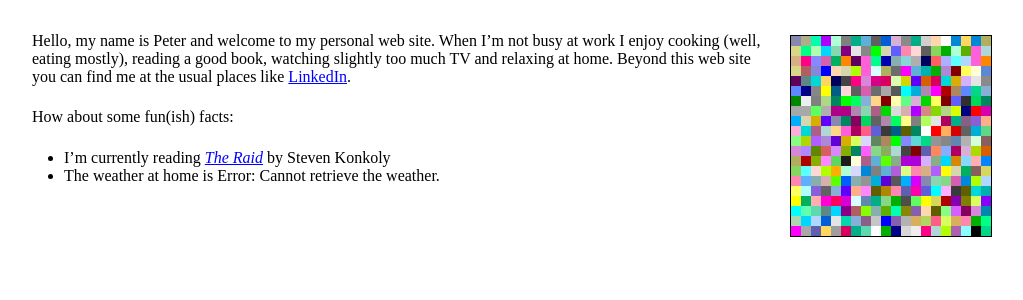
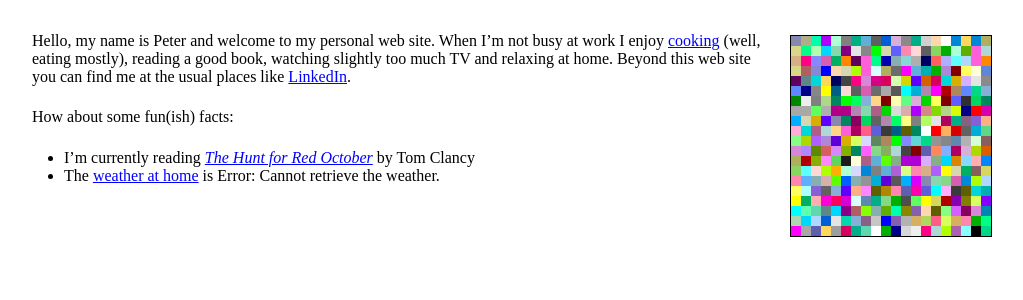
Before and after one commit to plindstrom/plind.us, a PHP site: page / in a window 1280 px wide. Shown: the part 86-386 px from the top of the page, without its empty margins (128-1151 px from the left). Run offline with PHP 8.4, Linux system fonts and the light colour scheme; data that the repository does not hold is empty.

Commit message:
Updated currently reading.

```diff
--- a/www/index.php
+++ b/www/index.php
@@ -6,11 +6,11 @@
 ?>
 	<main>
 		<div class="satori" id="satori"></div>
-		<p>Hello, my name is Peter and welcome to my personal web site.  When I&rsquo;m not busy at work I enjoy cooking (well, eating mostly), reading a good book, watching slightly too much TV and relaxing at home. Beyond this web site you can find me at the usual places like <a href="https://www.linkedin.com/in/pclindstrom">LinkedIn</a>.</p>
+		<p>Hello, my name is Peter and welcome to my personal web site.  When I&rsquo;m not busy at work I enjoy <a href="http://recipes.plind.us">cooking</a> (well, eating mostly), reading a good book, watching slightly too much TV and relaxing at home. Beyond this web site you can find me at the usual places like <a href="https://www.linkedin.com/in/pclindstrom">LinkedIn</a>.</p>
 		<p>How about some fun(ish) facts:</p>
 		<ul class="list-standard">
-			<li>I&rsquo;m currently reading <a href="https://www.goodreads.com/book/show/44088167-the-raid"><em>The Raid</em></a> by Steven Konkoly</li>
-			<li>The weather at home is <?php echo Get_Wx(); ?></li>
+			<li>I&rsquo;m currently reading <a href="https://www.goodreads.com/book/show/48720201-the-hunt-for-red-october"><em>The Hunt for Red October</em></a> by Tom Clancy</li>
+			<li>The <a href="/wx/">weather at home</a> is <?php echo Get_Wx(); ?></li>
 			<li>When I was born <?php echo Get_Fact(); ?></li>
 		</ul>
 	</main>
```
